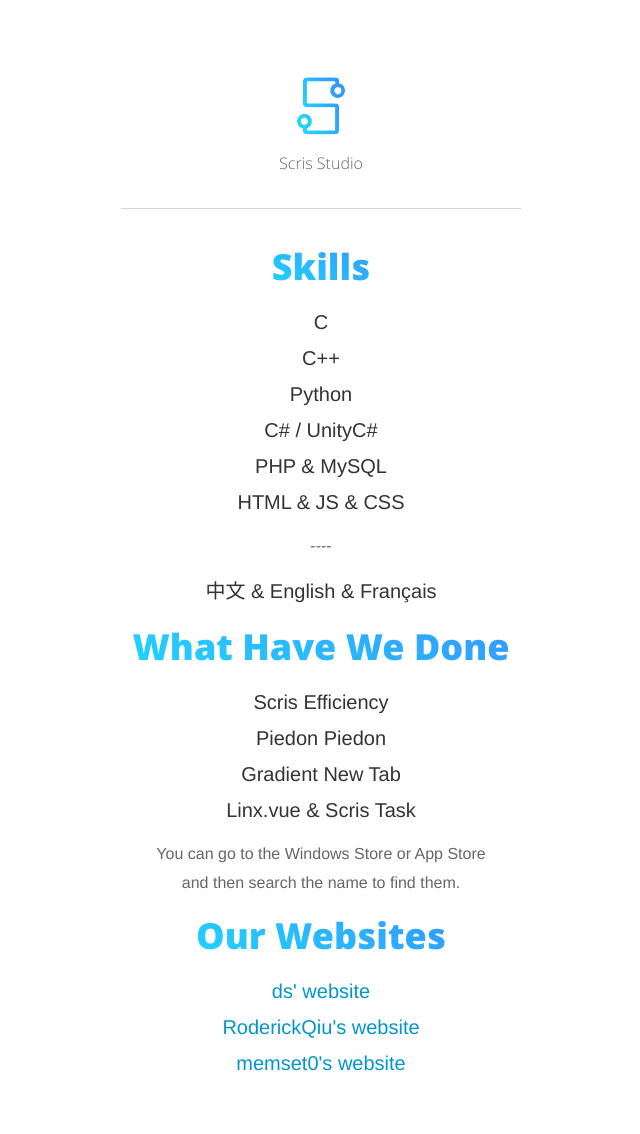
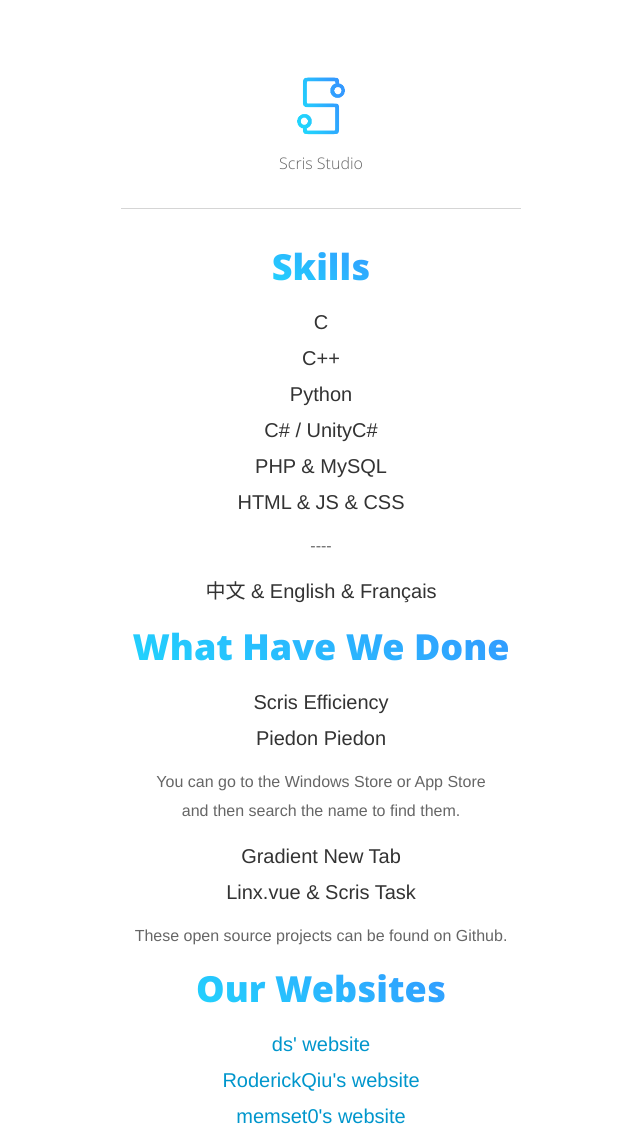
Before and after one commit to ScrisStudio/scris.top, a Jekyll site: the page built from en.html, in a window 1280 px wide. Shown: the whole page, without its empty margins (319-959 px from the left). Built offline with Jekyll 4.4.1, drawn with Linux system fonts in a browser that asks for light colours; before the commit the page ends 1081 px from its top, so only the background shows below that.

Commit message:
Update en.html

```diff
--- a/en.html
+++ b/en.html
@@ -21,10 +21,12 @@
 <ul>
 	<li>Scris Efficiency</li>
 	<li>Piedon Piedon</li>
+	<!--<li><a href="https://github.com/">Dolor Lorem</a></li>-->
+	<li class="slogan">You can go to the Windows Store or App Store <br> and then search the name to find them.</li>
+
 	<li>Gradient New Tab</li>
 	<li>Linx.vue & Scris Task</li>
-	<!--<li><a href="https://github.com/">Dolor Lorem</a></li>-->
-	<li class="slogan">You can go to the Windows Store or App Store <br> and then search the name to find them.</li>
+	<li class="slogan">These open source projects can be found on Github.</li>
 </ul>
 
 <h3 class="item listama">Our Websites</h3>
```
